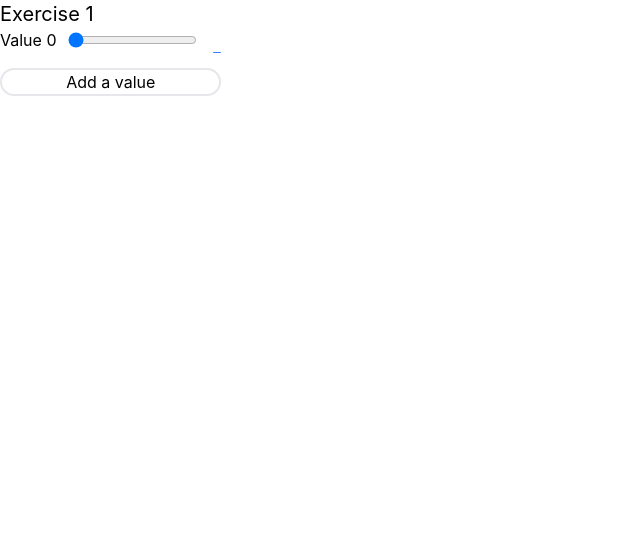
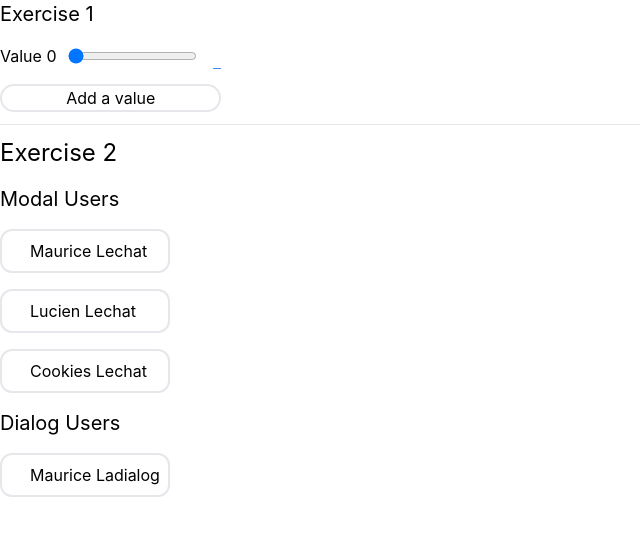
Before and after one commit to npecault/npecault.github.io, a React (Create React App) app: page / in a window 1280 px wide. Both pictures are taken after a click on the button "Add a value". Shown: the top 536 px of the page, without its empty margins (0-640 px from the left). Built offline with nearby package versions, Linux system fonts and the light colour scheme.

Commit message:
feat(ex2): Dialog component and context

```diff
--- a/src/App.tsx
+++ b/src/App.tsx
@@ -1,12 +1,32 @@
 import React from 'react';
 import StorageGraph from "./exercise-one/StorageGraph";
+import DialogContext from "./dialog/DialogContext";
+import Dialog from "./dialog/Dialog";
+import SpawnModal from "./exercise-two/SpawnModal";
+import useDialogContext from "./dialog/useDialogContext";
+import {DialogType} from "./dialog/DialogType";
+
 
 function App() {
+    const dialogContext = useDialogContext();
+
     return (
-        <div className="flex flex-col h-full">
-            <h2>Exercise 1</h2>
-            <StorageGraph/>
-        </div>
+        <DialogContext.Provider value={dialogContext}>
+            <Dialog open={dialogContext.displayDialog}
+                    onClose={dialogContext.close}
+                    header={dialogContext.config.header}
+                    footer={dialogContext.config.footer}
+                    type={dialogContext.config.type ?? DialogType.MODAL}
+            >
+                {dialogContext.config.body}
+            </Dialog>
+
+            <div className="flex flex-col h-full gap-3">
+                <StorageGraph/>
+                <hr/>
+                <SpawnModal/>
+            </div>
+        </DialogContext.Provider>
     );
 }
 
--- /dev/null
+++ b/src/dialog/Dialog.tsx
@@ -0,0 +1,50 @@
+import React, {useEffect, useRef} from "react";
+import {DialogType} from "./DialogType";
+
+export interface DialogProps {
+    open: boolean
+    type: DialogType
+    header?: React.ReactNode
+    children: React.ReactNode
+    footer?: React.ReactNode
+    onClose: () => void
+}
+
+const Dialog = ({open, type, header, children, footer, onClose}: DialogProps) => {
+    const modalRef = useRef<HTMLDialogElement>(null);
+
+    useEffect(() => {
+        if (open) {
+            modalRef.current?.close();
+            switch (type) {
+                case DialogType.DIALOG:
+                    modalRef.current?.show();
+                    break;
+                case DialogType.MODAL:
+                    modalRef.current?.showModal();
+                    break;
+            }
+        } else {
+            modalRef.current?.close();
+        }
+    }, [open, type]);
+
+    return (
+        <>{open && <dialog ref={modalRef}
+                           onClose={onClose}
+                           className='flex flex-col items-center gap-4 bg-white rounded-2xl min-h-2 p-8 drop-shadow-2xl'>
+            <div className='flex w-full justify-between items-center'>
+                {header}
+                <button onClick={onClose}>
+                    <svg width="30" height="30" viewBox="0 0 40 40">
+                        <path d="M 10,10 L 30,30 M 30,10 L 10,30" stroke="black" strokeWidth="4"/>
+                    </svg>
+                </button>
+            </div>
+            <h2>{children}</h2>
+            {footer}
+        </dialog>
+        }</>
+    )
+};
+export default Dialog;
--- /dev/null
+++ b/src/dialog/DialogContext.ts
@@ -0,0 +1,5 @@
+import {createContext} from "react";
+import {UndefinedDialog} from "./DialogContextState";
+
+const DialogContext = createContext(UndefinedDialog);
+export default DialogContext;
--- /dev/null
+++ b/src/dialog/DialogContextState.tsx
@@ -0,0 +1,23 @@
+import React from "react";
+import {DialogType} from "./DialogType";
+
+export interface DialogConfig {
+    header?: React.ReactNode
+    body?: React.ReactNode
+    footer?: React.ReactNode
+    type?: DialogType
+}
+
+export default interface DialogContextState {
+    displayDialog: boolean
+    open(config?: DialogConfig): void
+    close(): void
+    config: DialogConfig
+}
+
+export const UndefinedDialog : DialogContextState = {
+    displayDialog: false,
+    open: () => { console.warn('No dialog context configured') },
+    close: () => { console.warn('No dialog context configured') },
+    config: {}
+}
--- /dev/null
+++ b/src/dialog/DialogType.ts
@@ -0,0 +1,13 @@
+/**
+ * Types of dialogs that can be opened.
+ */
+export enum DialogType {
+    /**
+     * A dialog that can be closed by clicking outside of it.
+     */
+    DIALOG,
+    /**
+     * A modal dialog that must be closed by the user.
+     */
+    MODAL
+}
--- /dev/null
+++ b/src/dialog/useDialogContext.ts
@@ -0,0 +1,22 @@
+import {useState} from "react";
+import DialogContextState from "./DialogContextState";
+
+/**
+ * Used to initialize the dialog context that needs to be provided to the DialogContext.Provider.
+ * This handles the state of the dialog.
+ */
+const useDialogContext = (): DialogContextState => {
+    const [dialogContext, setDialogContext] = useState<DialogContextState>({
+        displayDialog: false,
+        open: (config) => {
+            setDialogContext(dialog => ({...dialog, displayDialog: true, config: config ?? dialog.config}))
+        },
+        close: () => {
+            setDialogContext(dialog => ({...dialog, displayDialog: false, config: {}}))
+        },
+        config: {}
+    });
+    return dialogContext;
+}
+
+export default useDialogContext;
--- a/src/exercise-one/StorageGraph.tsx
+++ b/src/exercise-one/StorageGraph.tsx
@@ -1,4 +1,5 @@
 import useStorageServiceValue from "../storage-service/useStorageServiceValue";
+import React from "react";
 
 const StorageGraph = () => {
     const [values, setValues] = useStorageServiceValue<number[]>(
@@ -8,13 +9,14 @@ const StorageGraph = () => {
 
     return (
         <div className="flex flex-col gap-4 min-h-fit w-fit">
+            <h2>Exercise 1</h2>
             <div className="flex gap-4">
                 <div className="flex flex-col justify-between">
-                    {values.map((value, index) => (
-                            <div className="flex gap-3 justify-between items-center">
-                                {`Value ${index}`}
+                    {values.map((value, index) =>
+                        (
+                            <div key={index} className="flex gap-3 justify-between items-center">
+                                <label>{`Value ${index}`}</label>
                                 <input
-                                    key={index}
                                     type="range"
                                     min="0"
                                     max="1"
@@ -31,11 +33,14 @@ const StorageGraph = () => {
                 </div>
                 <div className="flex gap-2 items-end">
                     {values.map((value, index) => (
-                        <div key={index} className={`bg-blue-500 rounded-full w-2`} style={{height: `${value * 100}%`}}/>
+                        <div key={index} className={`bg-blue-500 rounded-full w-2`}
+                             style={{height: `${value * 100}%`}}/>
                     ))}
                 </div>
             </div>
-            <button className='border-2 rounded-full' onClick={() => setValues([...values, Math.random()])}>Add a value</button>
+            <button className='border-2 rounded-full' onClick={() => setValues([...values, Math.random()])}>Add a
+                value
+            </button>
         </div>
 
     );
--- /dev/null
+++ b/src/exercise-two/SpawnModal.tsx
@@ -0,0 +1,18 @@
+import UserRow from "./UserRow";
+import {DialogType} from "../dialog/DialogType";
+
+const SpawnModal = () => {
+    return (
+        <div className='flex flex-col gap-4 min-h-fit w-fit'>
+            <h1>Exercise 2</h1>
+            <h2>Modal Users</h2>
+            <UserRow name='Maurice Lechat' type={DialogType.MODAL}/>
+            <UserRow name='Lucien Lechat' type={DialogType.MODAL}/>
+            <UserRow name='Cookies Lechat' type={DialogType.MODAL}/>
+            <h2>Dialog Users</h2>
+            <UserRow name='Maurice Ladialog'/>
+        </div>
+    );
+}
+
+export default SpawnModal;
--- /dev/null
+++ b/src/exercise-two/UserRow.tsx
@@ -0,0 +1,25 @@
+import {useContext} from "react";
+import DialogContext from "../dialog/DialogContext";
+import {DialogType} from "../dialog/DialogType";
+
+export interface UserRowProps {
+    name: string
+    type?: DialogType
+}
+
+const UserRow = ({name, type = DialogType.DIALOG}: UserRowProps) => {
+    const {open} = useContext(DialogContext);
+
+    return <button onClick={() => open({
+        header: <h1>{name}</h1>,
+        body: <p>Here are some information about {name}</p>,
+        type: type
+    })}>
+        <div className='flex flex-row gap-2 border-2 rounded-xl p-2 cursor-pointer'>
+            <div className='rounded-full bg-yellow-500 w-3 h-full'/>
+            {name}
+        </div>
+    </button>;
+}
+
+export default UserRow;
```
Also changed, not shown: eslint.config.js (added, +9 -0 lines), package.json (+7 -2 lines), 1 other file (tests, documents, lock files or other folders).
